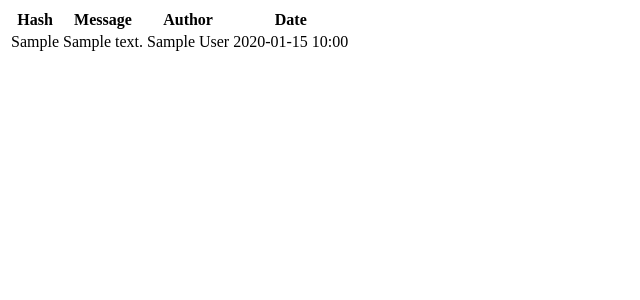
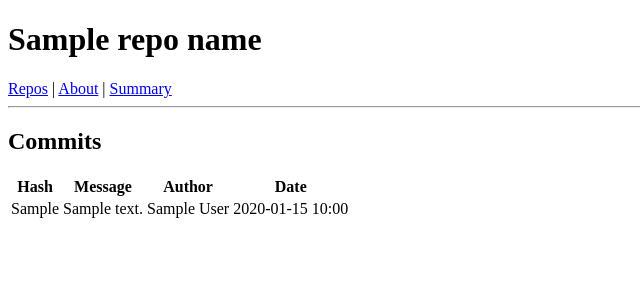
Before and after one commit to LukaHietala/git-webview, a Flask app: template templates/summary.html in a window 1280 px wide. Shown: the top 300 px of the page, without its empty margins (0-640 px from the left). Run offline with Flask 3, Linux system fonts and the light colour scheme; the template is opened without the code that fills it: most values are stand-ins (such as "Sample title", 1, 10 or a date in 2020).

Commit message:
wrap pages with block

```diff
--- a/app.py
+++ b/app.py
@@ -14,7 +14,7 @@ def index():
 @app.route("/<repo_name>/about")
 def about(repo_name):
     readme = get_readme(str(repoRoot / repo_name))
-    return render_template("about.html", readme=readme)
+    return render_template("about.html", repo_name=repo_name, readme=readme)
 
 @app.route("/<repo_name>/")
 def summary(repo_name):
--- /dev/null
+++ b/templates/base.html
@@ -0,0 +1,19 @@
+<!DOCTYPE html>
+<html>
+<head>
+    <title>{% block title %}Git Webview{% endblock %}</title>
+</head>
+<body>
+    {% if repo_name %}
+    <h1>{{ repo_name }}</h1>
+    <nav>
+        <a href="/">Repos</a> |
+        <a href="/{{ repo_name }}/about">About</a> |
+        <a href="/{{ repo_name }}/">Summary</a>
+    </nav>
+    <hr>
+    {% endif %}
+
+    {% block content %}{% endblock %}
+</body>
+</html>
--- a/templates/summary.html
+++ b/templates/summary.html
@@ -1,3 +1,10 @@
+
+{% extends "base.html" %}
+
+{% block title %}{{ repo_name }} - Summary{% endblock %}
+
+{% block content %}
+<h2>Commits</h2>
 
 <table>
     <thead>
@@ -19,3 +26,4 @@
         {% endfor %}
     </tbody>
 </table>
+{% endblock %}
```
Also changed, not shown: templates/about.html (+7 -1 lines), templates/index.html (+8 -0 lines).
